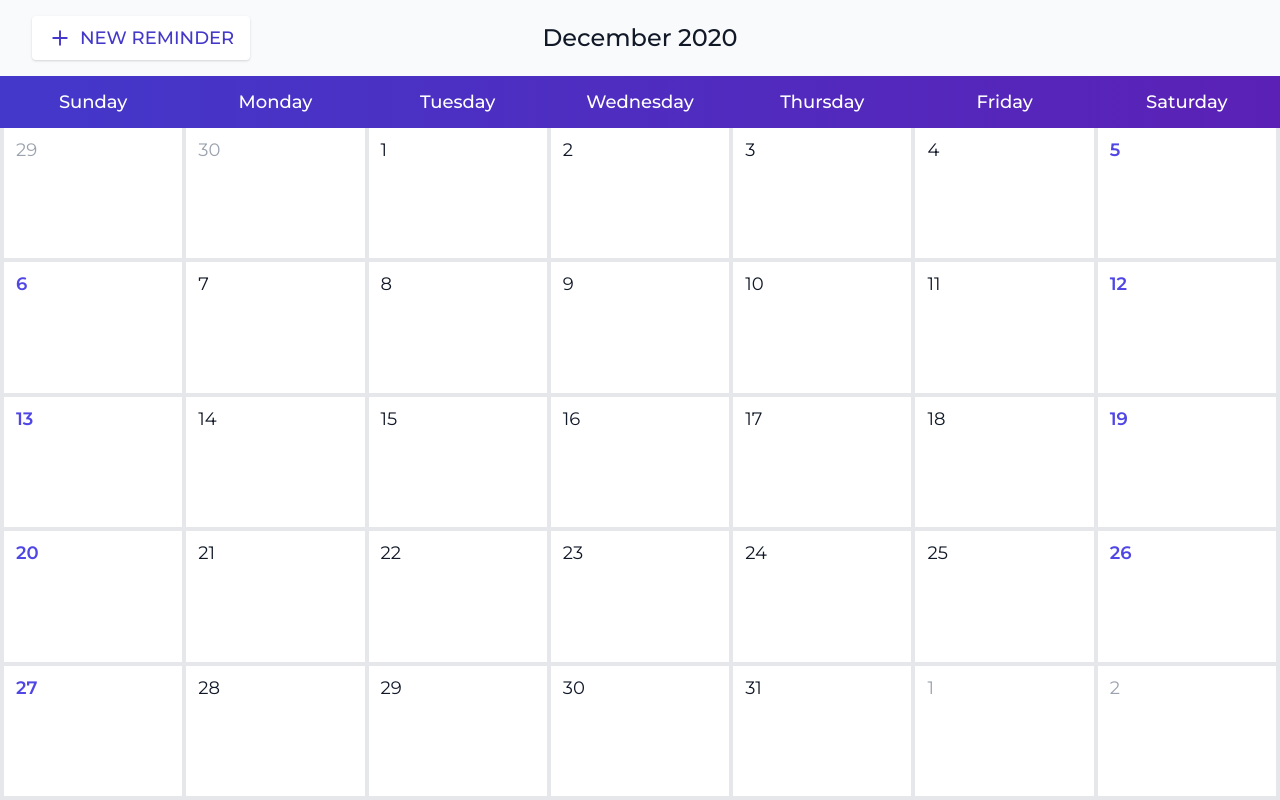
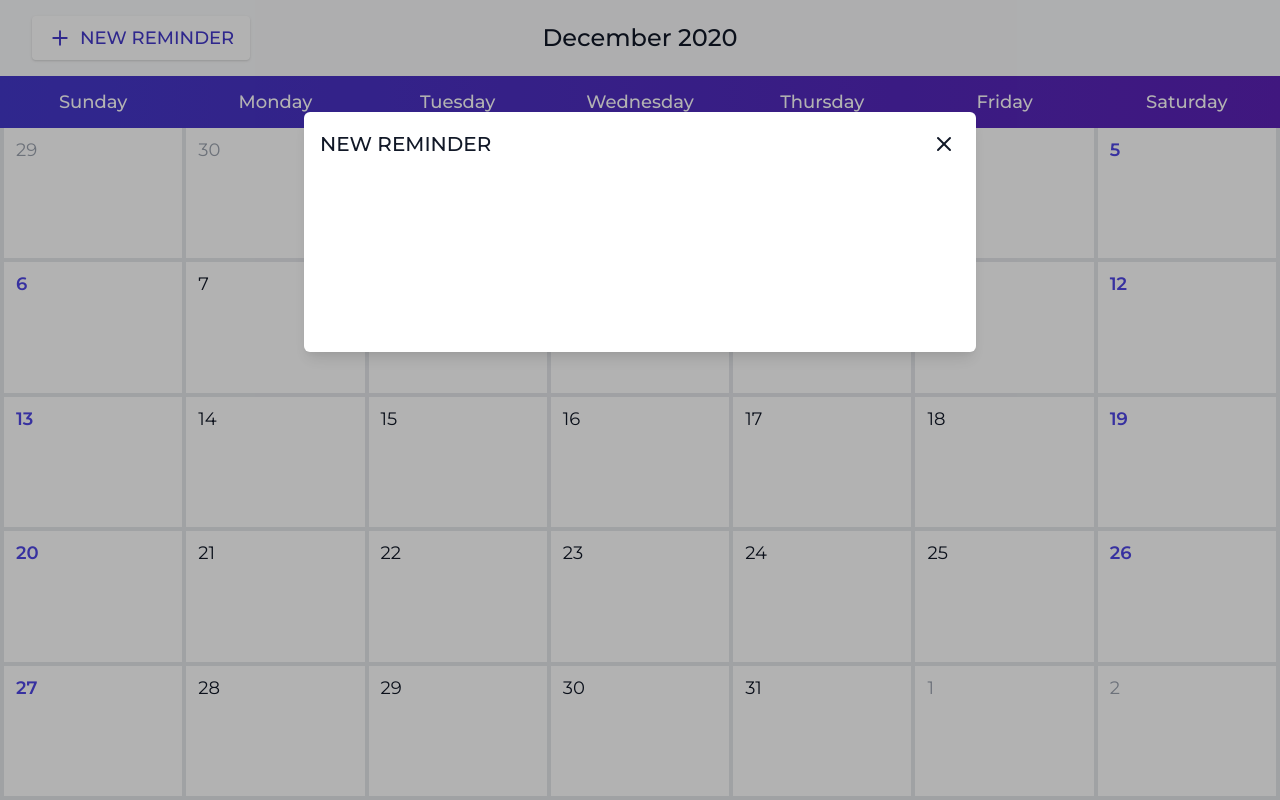
Before and after one commit to fabiau/jc-calendar, a React (Create React App) app: page / in a window 1280 px wide. Built offline with nearby package versions, Linux system fonts and the light colour scheme.

Commit message:
feat: Add modal structure

```diff
--- a/src/components/App.js
+++ b/src/components/App.js
@@ -1,9 +1,10 @@
+import React, { Component } from 'react';
 import { DateTime } from 'luxon';
-import React, { Component } from 'react';
 import { connect } from 'react-redux';
 import { setMonth } from '../actions/month';
 import AppHeader from './AppHeader';
 import MonthlyCalendar from './calendar/MonthlyCalendar';
+import ReminderModal from './reminders/ReminderModal';
 
 function setNavigationBarHeightCSSVariable() {
   const vh = window.innerHeight * 0.01;
@@ -29,6 +30,7 @@ class App extends Component {
         <div className="w-full h-full flex flex-col">
           <AppHeader />
           {this.props.month && <MonthlyCalendar />}
+          <ReminderModal />
         </div>
       </div>
     );
--- /dev/null
+++ b/src/components/icons/XIcon.js
@@ -0,0 +1,39 @@
+import React from 'react';
+import PropTypes from 'prop-types';
+
+const PlusIcon = (props) => {
+  return (
+    <i className={props.className}>
+      <svg
+        className={props.svgClassName}
+        xmlns="http://www.w3.org/2000/svg"
+        width="24"
+        height="24"
+        viewBox="0 0 24 24"
+        fill="none"
+      >
+        <path
+          d="M18 6L6 18"
+          stroke="currentColor"
+          strokeWidth="2"
+          strokeLinecap="round"
+          strokeLinejoin="round"
+        />
+        <path
+          d="M6 6L18 18"
+          stroke="currentColor"
+          strokeWidth="2"
+          strokeLinecap="round"
+          strokeLinejoin="round"
+        />
+      </svg>
+    </i>
+  );
+};
+
+PlusIcon.propTypes = {
+  className: PropTypes.string,
+  svgClassName: PropTypes.string,
+};
+
+export default PlusIcon;
--- /dev/null
+++ b/src/components/reminders/ReminderModal.js
@@ -0,0 +1,21 @@
+import React, { Component } from 'react';
+import ModalHeader from '../shared/modal/ModalHeader';
+import ModalResponsive from '../shared/modal/ModalResponsive';
+
+class ReminderModal extends Component {
+  handleClose = () => {
+    console.log('Close modal...');
+  };
+
+  render() {
+    return (
+      <ModalResponsive onClose={this.handleClose}>
+        <ModalHeader onClose={this.handleClose}>
+          <h2 className="uppercase font-medium text-xl">New Reminder</h2>
+        </ModalHeader>
+      </ModalResponsive>
+    );
+  }
+}
+
+export default ReminderModal;
--- /dev/null
+++ b/src/components/shared/modal/ModalBackdrop.js
@@ -0,0 +1,34 @@
+import React, { Component, createRef } from 'react';
+import PropTypes from 'prop-types';
+
+class ModalBackdrop extends Component {
+  static propTypes = {
+    children: PropTypes.node,
+    onClick: PropTypes.func.isRequired,
+  };
+
+  constructor(props) {
+    super(props);
+    this.ref = createRef();
+  }
+
+  handleClick = (e) => {
+    if (e.target === this.ref.current) {
+      this.props.onClick();
+    }
+  };
+
+  render() {
+    return (
+      <div
+        ref={this.ref}
+        onClick={this.handleClick}
+        className="fixed top-0 left-0 h-full w-full bg-black z-20 bg-opacity-30"
+      >
+        {this.props.children}
+      </div>
+    );
+  }
+}
+
+export default ModalBackdrop;
--- /dev/null
+++ b/src/components/shared/modal/ModalHeader.js
@@ -0,0 +1,21 @@
+import React from 'react';
+import PropTypes from 'prop-types';
+import XIcon from '../../icons/XIcon';
+
+function ModalHeader({ children, onClose }) {
+  return (
+    <div className="flex flex-row flex-nowrap items-center justify-between">
+      <div className="truncate">{children}</div>
+      <button type="button" className="p-1" onClick={onClose}>
+        <XIcon svgClassName="w-6 h-6" />
+      </button>
+    </div>
+  );
+}
+
+ModalHeader.propTypes = {
+  children: PropTypes.node,
+  onClose: PropTypes.func.isRequired,
+};
+
+export default ModalHeader;
--- /dev/null
+++ b/src/components/shared/modal/ModalResponsive.js
@@ -0,0 +1,20 @@
+import React from 'react';
+import PropTypes from 'prop-types';
+import ModalBackdrop from './ModalBackdrop';
+
+function ModalResponsive({ children, onClose }) {
+  return (
+    <ModalBackdrop onClick={onClose}>
+      <div className="z-30 m-auto w-full lg:max-w-2xl h-full lg:max-h-60 overflow-hidden overflow-y-auto p-4 lg:mt-28 bg-white lg:shadow-lg lg:rounded-md">
+        {children}
+      </div>
+    </ModalBackdrop>
+  );
+}
+
+ModalResponsive.propTypes = {
+  children: PropTypes.node,
+  onClose: PropTypes.func.isRequired,
+};
+
+export default ModalResponsive;
```
